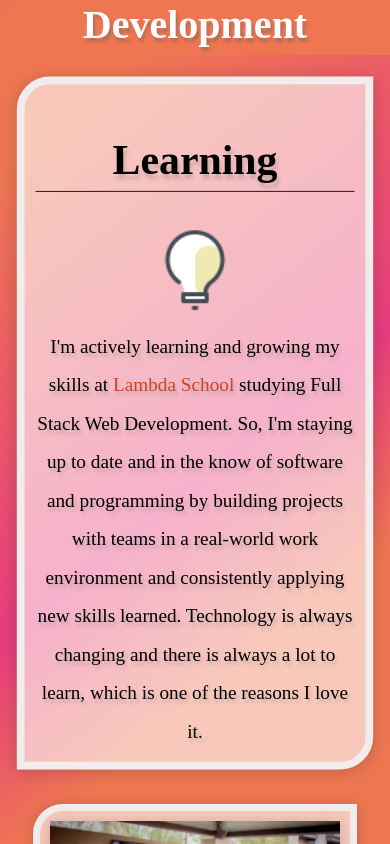
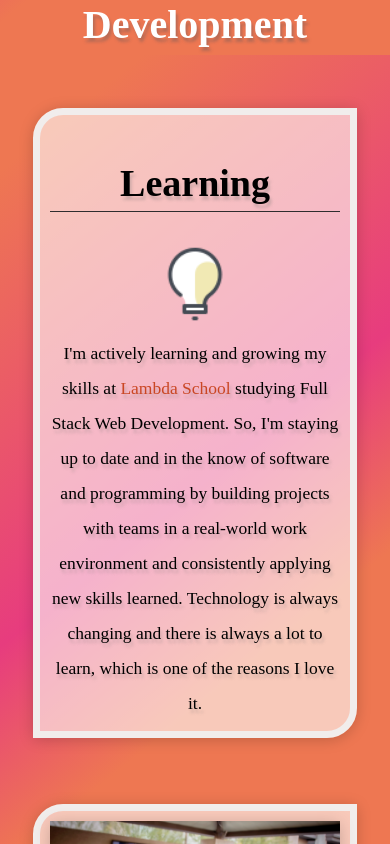
Before and after one commit to jasheloper/portfolioversion3, a React (Create React App) app: page / in a window 390 px wide. In both pictures the pointer is over the element 195 px from the left and 5431 px from the top of the page. Shown: the part 5009-5853 px from the top of the page. Built offline with nearby package versions, Linux system fonts and the light colour scheme; a web font is replaced by a local one.

Commit message:
disabled skills and growth hover on mobile

```diff
--- a/src/LESS/growth.less
+++ b/src/LESS/growth.less
@@ -48,7 +48,7 @@
     text-shadow: 2px 4px 3px rgba(150, 135, 135, 0.397);
     border: 7px solid #f1edec;
     border-radius: 30px 0;
-    transition: all .2s ease-in-out;
+    transition: all 0.2s ease-in-out;
     &:hover {
       transform: scale(1.1);
     }
@@ -57,9 +57,11 @@
       width: auto;
       font-size: 17.5px;
       line-height: 35px;
+      &:hover {
+        transform: none;
+      }
     }
     img {
-
       -webkit-box-shadow: 0px 2px 15px -1px rgba(0, 0, 0, 0.21);
       -moz-box-shadow: 0px 2px 15px -1px rgba(0, 0, 0, 0.21);
       box-shadow: 0px 2px 15px -1px rgba(0, 0, 0, 0.21);
--- a/src/LESS/skills.less
+++ b/src/LESS/skills.less
@@ -61,6 +61,8 @@
 
     @media @mobile {
       width: auto;
+
+      transform: none;
     }
     ul {
       list-style-type: none;
--- a/src/css/index.css
+++ b/src/css/index.css
@@ -517,6 +517,7 @@ nav ul li a:active {
 @media (max-width: 1024px) {
   .skills-content .skill-box {
     width: auto;
+    transform: none;
   }
 }
 .skills-content .skill-box ul {
@@ -833,6 +834,9 @@ nav ul li a:active {
     font-size: 17.5px;
     line-height: 35px;
   }
+  .learning .learning-info:hover {
+    transform: none;
+  }
 }
 .learning .learning-info img {
   -webkit-box-shadow: 0px 2px 15px -1px rgba(0, 0, 0, 0.21);
```
